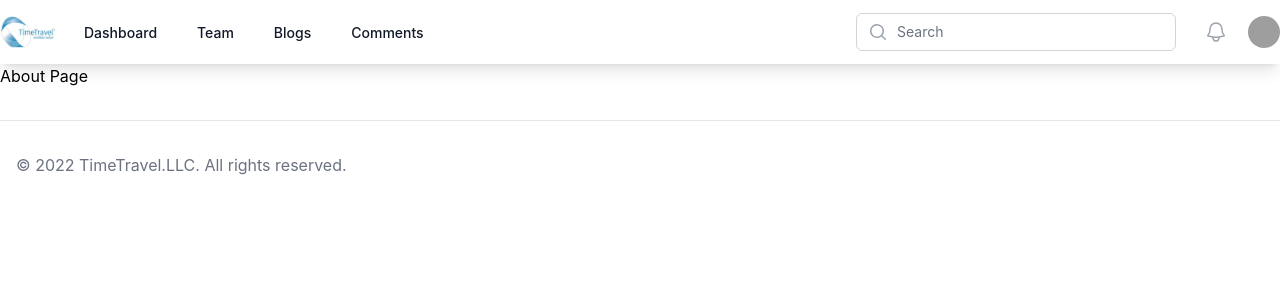
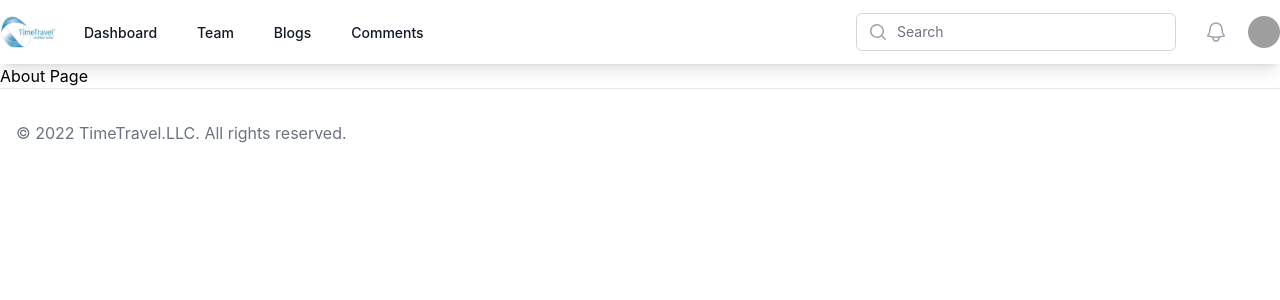
Before and after one commit to darkhorse07232020/medium-clone-next-app, a Next.js app: page /about in a window 1280 px wide. Shown: the top 300 px of the page. Built offline with nearby package versions, Linux system fonts and the light colour scheme; grey boxes are pictures that could not be loaded.

Commit message:
Update: styles

```diff
--- a/layout/Footer/styles.module.scss
+++ b/layout/Footer/styles.module.scss
@@ -1,5 +1,5 @@
 .wrapper {
-  @apply border-t border-gray-200 lg:mt-8 bg-white;
+  @apply border-t border-gray-200 bg-white;
 
   .textWrapper {
     @apply container pt-8 mx-auto md:flex md:items-center md:justify-between;
```
